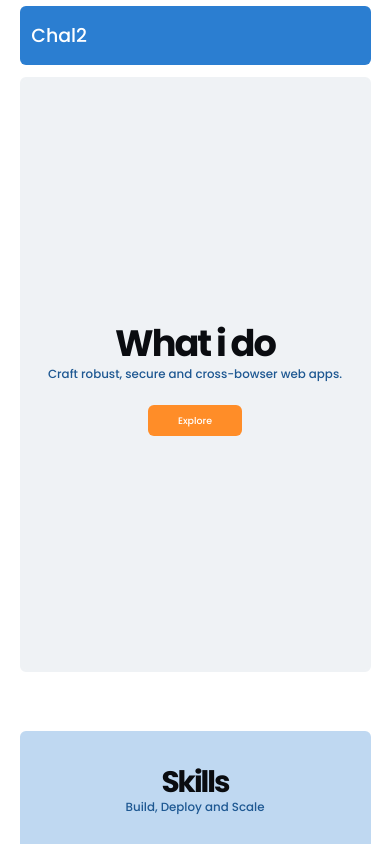
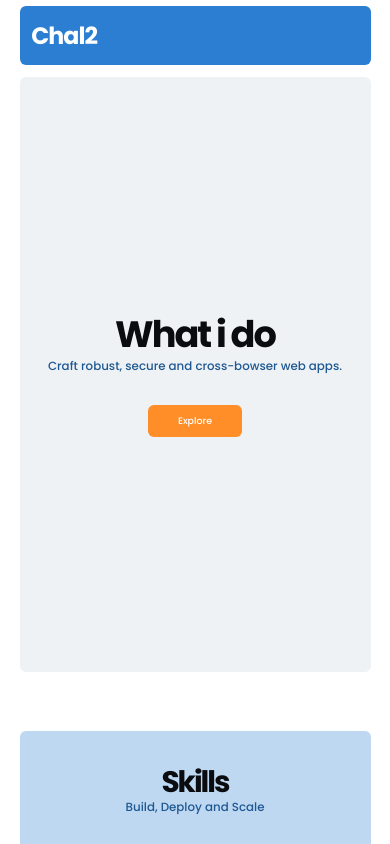
Before and after one commit to ssenkaayi/chal2, a React (Vite) app: page /chal2/skill in a window 390 px wide. Shown: the top 844 px of the page. Built offline with nearby package versions, Linux system fonts and the light colour scheme.

Commit message:
moving media querry file to pages directory

```diff
--- a/src/App.css
+++ b/src/App.css
@@ -204,3 +204,7 @@ a{
 li{
     list-style: none;
 }
+
+span{
+    display: inline-block;
+}
--- a/src/App.jsx
+++ b/src/App.jsx
@@ -1,7 +1,7 @@
 import { useState } from 'react'
 import { BrowserRouter, Route,Routes } from 'react-router-dom'
 import './App.css'
-import './Media_querries.css'
+import './pages/Media_querries.css'
 import Home from './pages/home/Home'
 import Skill from './pages/skill/Skill'
 import Expirence from './pages/experience/Experience'
--- a/src/components/Nav.jsx
+++ b/src/components/Nav.jsx
@@ -18,14 +18,11 @@ function Nav(){
         <>
             <div className="nav">
 
-                <div className="nav-logo">
-                    Chal2
+                <h3 className="nav-logo"> Chal2 </h3>
 
+                <div>
                     {clicked? <IoMdCloseCircleOutline className="nav-svg" onClick={changeState}/>
                     : < IoMdMenu className="nav-svg" onClick={changeState}/>  }
-                </div>
-
-
 
                     <ul className= {clicked ? "nav-menu-links active" :"nav-menu-links"}>
 
@@ -42,6 +39,8 @@ function Nav(){
                         })}
 
                     </ul>
+                </div>
+
 
             </div>
 
--- a/src/Media_querries.css
+++ b/src/pages/Media_querries.css
@@ -8,7 +8,7 @@ small phones.   (390 - 500)px
 
 */
 
-/*  small laptop screens */
+/*  small laptop screens w: 1200px */
 
 @media(max-width:75rem){
 
@@ -21,7 +21,7 @@ small phones.   (390 - 500)px
     }
 }
 
-/*  Tablet screens */
+/*  Tablet screens w: 992px*/
 
 @media(max-width:62rem){
     /* font-size (8px/16px)*100%  = 50%*/
@@ -39,7 +39,7 @@ small phones.   (390 - 500)px
     }
 }
 
-/* Min Tablet screens */
+/* Min Tablet screens w: 880px*/
 
 @media(max-width:55rem){
     /* font-size (7px/16px)*100%  = 43%*/
@@ -57,6 +57,10 @@ small phones.   (390 - 500)px
         display: block;
     }
 
+    .project-card-container{
+
+        grid-template-columns: 1fr 1fr;
+    }
 
     .nav-menu-links{
 
@@ -75,11 +79,9 @@ small phones.   (390 - 500)px
         padding: 4rem;
         gap: 4rem;
     }
-
-
 }
 
-/* Mobile screens */
+/* Mobile screens w: 752px*/
 
 @media(max-width:47rem){
     /* font-size (6px/16px)*100%  = 37%*/
@@ -92,7 +94,14 @@ small phones.   (390 - 500)px
         padding: 1.5rem 7.2rem;
 
     }
+
+    .project-card-container{
+
+        grid-template-columns: 1fr;
+    }
 }
+
+/* Mobile screens w: 640px*/
 
 @media(max-width:40rem){
 
@@ -108,8 +117,7 @@ small phones.   (390 - 500)px
     }
 
     .project-card-container{
-        flex-direction: column;
-
+        grid-template-columns: 1fr ;
     }
 
 
--- a/src/pages/home/Home.jsx
+++ b/src/pages/home/Home.jsx
@@ -5,6 +5,7 @@ import { PiGithubLogoFill } from "react-icons/pi";
 import recentProjects from "../../data/data";
 import '../../App.css'
 import './home.css'
+// import '../../Media_querries.css'
 
 function Home(){
 
@@ -20,19 +21,24 @@ function Home(){
             <div className="hero">
 
                 <div className="hero-content-container">
+
                     <h3 className="hero-h3">
                         Hello, my name is Charles Ssenkaayi
                     </h3>
+
                     <h1 className="hero-h1">
                         And i am a <span className="hero-highlight">Web Developer</span>
                     </h1>
+
                     <p className="hero-para">Skilled in HTML, CSS and Javascript</p>
+
                     <ul className="hero-social-links">
 
                         <Link to={git_path } className="hero-svg-container"><PiGithubLogoFill className="hero-svg  git-svg"/></Link>
                         <li><Link className="btn hero-btn-link" to={resume_path }>Resume</Link></li>
                         <Link to={linkedIn_path } className="hero-svg-container"><FaLinkedinIn className="hero-svg linkedIn-svg"/></Link>
                     </ul>
+
                 </div>
 
             </div>
@@ -51,9 +57,9 @@ function Home(){
                     </ul>
                 </div>
 
-                <div className="projects">
+                <div className="projects-container">
 
-                    <h3 className="project-h3">Projects</h3>
+                    <h3 className="project-h3">Recent Projects</h3>
 
                     <div className="project-card-container">
                         {projects.map((project)=>
@@ -73,7 +79,7 @@ function Home(){
                         )}
                     </div>
 
-                    <span className="project-link"><Link  className="btn project-btn-link" to='/experience'  >More projects +</Link></span>
+                    <li><Link  className="btn project-btn-link" to='/experience'  >More projects +</Link></li>
 
                 </div>
             </div>
--- a/src/pages/home/home.css
+++ b/src/pages/home/home.css
@@ -17,19 +17,17 @@
     position: relative;
 }
 
-.nav-logo{
-    font-size: 3.2rem;
-    font-weight: 500;
-    display: flex;
-    justify-content: space-between;
-    width: 100%;
+.nav-logo, .nav-svg{
+
+    font-weight: 700;
     padding: 0 2rem;
+    color: var(--white);
 }
 
 .nav-svg{
     font-size: 5rem;
+    cursor: pointer;
     display: none;
-    cursor: pointer;
 }
 
 .nav-menu-links{
@@ -38,7 +36,7 @@
     justify-content: space-between;
     gap: 1.8rem;
     padding: 0 2rem;
-    color: #1C222C;
+    color: var(--primary-tint);
 
 }
 
@@ -57,6 +55,7 @@
     margin-bottom: var(--section-margin);
     padding: 0 2rem;
     background-color: #EFF2F5;
+    border-radius: 2rem;
 }
 
 .hero-content-container{
@@ -73,6 +72,7 @@
 .hero-h3{
     text-align: center;
     margin-bottom: 2rem;
+    color: var(--primary-shade);
 }
 
 .hero-para{
@@ -118,7 +118,6 @@
 /* feature-section */
 
 .feature{
-    /* height: 865px; */
     margin-bottom: var(--section-margin);
 }
 
@@ -126,13 +125,12 @@
 /* teck stack section */
 
 .tech-stack-container{
-    /* height: 20rem; */
     display: flex;
     flex-direction: column;
     justify-content: center;
     background-color: var(--primary-base);
-    margin-bottom: 5rem;
-    padding:5rem 2rem;
+    margin-bottom: 10rem;
+    padding:5rem;
     border-radius: 3rem;
 }
 
@@ -155,38 +153,35 @@
 
 /* project section */
 
-.projects{
+.projects-container{
     display: flex;
     flex-direction: column;
     background-color: #EFF2F5;
-    background-color: #bfd8f1;
+    border: solid 1px var(--white);
+    padding: 5rem;
+    border-radius: 2rem;
+    align-items: center;
 }
 
 .project-h3{
     margin-bottom: 5rem;
+    text-align: left;
 }
 
 .project-card-container{
-    display: flex;
-    flex-direction: row;
+    display: grid;
+    grid-template-columns: 1fr 1fr 1fr;
     gap: 2rem;
     margin-bottom: 5rem;
-    background-color: var(--primary-tint);
-    padding: 3rem 1.5rem;
-    border-radius: 2rem;
-
 }
 
 .project-card{
-
     background-color: var(--white);
     padding: 0.5rem;
     border-radius: 1rem;
     display: flex;
     flex-direction: column;
     align-items: center;
-
-
 }
 
 .project-img{
@@ -195,29 +190,21 @@
     border-radius: 1rem;
     max-width: 500px;
     width: 100%;
-
 }
 
 .project-des{
     padding: 1rem;
     text-align: left;
-
 }
 
 .project-h5{
     margin-bottom: 1rem;
 }
 
-.project-link{
-    text-align: center;
-    color: #1C222C;
-
-}
 
 /* foot-section */
 
 .footer{
-    /* height: 10rem; */
     background-color: var(--gray-shade);
     margin-bottom: 1rem;
     border-radius: 1rem;
@@ -225,7 +212,6 @@
     justify-content: center;
     align-items: center;
     padding: 5rem;
-
 }
 
 .footer-text{
@@ -239,10 +225,10 @@
 .btn{
     padding: 1.5rem 5rem;
     border-radius: 1rem;
+    display: inline-block;
 }
 
 .hero-btn-link{
-
     background-color: var(--primary-base);
     color: #ffffff;
 
@@ -250,9 +236,9 @@
 
 .project-btn-link{
     background-color:var(--secondar-base);
+    color: #1C222C;
 }
 
 .hero-highlight{
-
     color: var(--secondar-base);
 }
--- a/src/pages/skill/Skill.jsx
+++ b/src/pages/skill/Skill.jsx
@@ -90,7 +90,7 @@ function Skill(){
                         </h3>
                         <p>
 
-                               Planning and laying timelines
+                            Planning and laying timelines
                         </p>
                     </div>
 
--- a/src/pages/skill/skill.css
+++ b/src/pages/skill/skill.css
@@ -93,7 +93,7 @@ width
 }
 
 .feature-card-heading{
-    color: var(--secondar-shade);
+    color: var(--secondar-base);
     margin-bottom: 1rem;
 }
 
```
Lines whose indentation alone changed are shown as unchanged.
